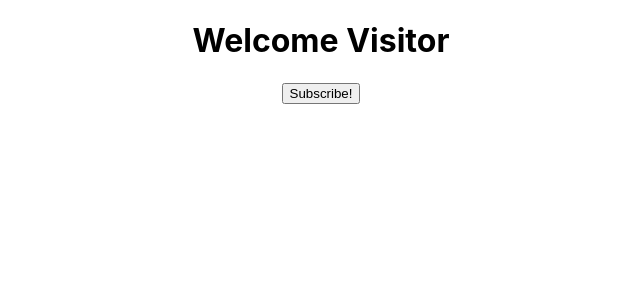
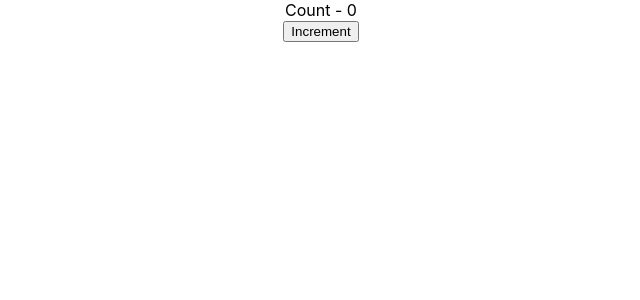
Before and after one commit to niharika293/React-JS-, a React (Create React App) app: page / in a window 1280 px wide. Shown: the top 300 px of the page, without its empty margins (319-959 px from the left). Built offline with nearby package versions, Linux system fonts and the light colour scheme.

Commit message:
Set state

```diff
--- a/src/App.js
+++ b/src/App.js
@@ -5,6 +5,7 @@ import Welcome from './Components/Welcome';
 import Greet, { Greet2 } from './Components/greet';
 import Hello from './Components/Hello';
 import Message from './Components/Message';
+import Counter from './Components/Counter';
 
 function App() {
   return (
@@ -20,7 +21,8 @@ function App() {
       <Welcome name = "Ironman" heroName ="Tony Stark" /> */}
       {/* <Greet2/> */}
      {/* <Hello/> */}
-     <Message/>
+     {/* <Message/> */}
+     <Counter/>
     </div>
   );
 }
--- /dev/null
+++ b/src/Components/Counter.js
@@ -0,0 +1,53 @@
+import React, { Component } from 'react'
+
+class Counter extends Component {
+
+    constructor(props) {
+      super(props)
+
+      this.state = {
+         count : 0
+      }
+    }
+
+    increment(){
+        // this.state.count +=1;
+        // console.log("this.state.count", this.state.count);
+        // We should not modify the state  directly,
+        // without using setState (). This will bring the changes in the console, but won't re-render the updated changes in the UI.
+
+        // this.setState({
+        //     count : this.state.count + 1 //async
+        // },
+        // () => {
+        //     console.log("Callback value", this.state.count); //async
+        // });
+
+        this.setState((prevState) => ({
+            count : prevState.count + 1
+        }))
+
+        console.log("this.state.count", this.state.count); // synchronous
+    }
+
+    incrementFive(){
+        this.increment();
+        this.increment();
+        this.increment();
+        this.increment();
+        this.increment();
+    }
+
+    render() {
+    return (
+      <div>
+          <div>
+            Count - {this.state.count}
+          </div>
+          <button onClick={ () => this.incrementFive() }> Increment </button>
+      </div>
+    )
+  }
+}
+
+export default Counter
```
